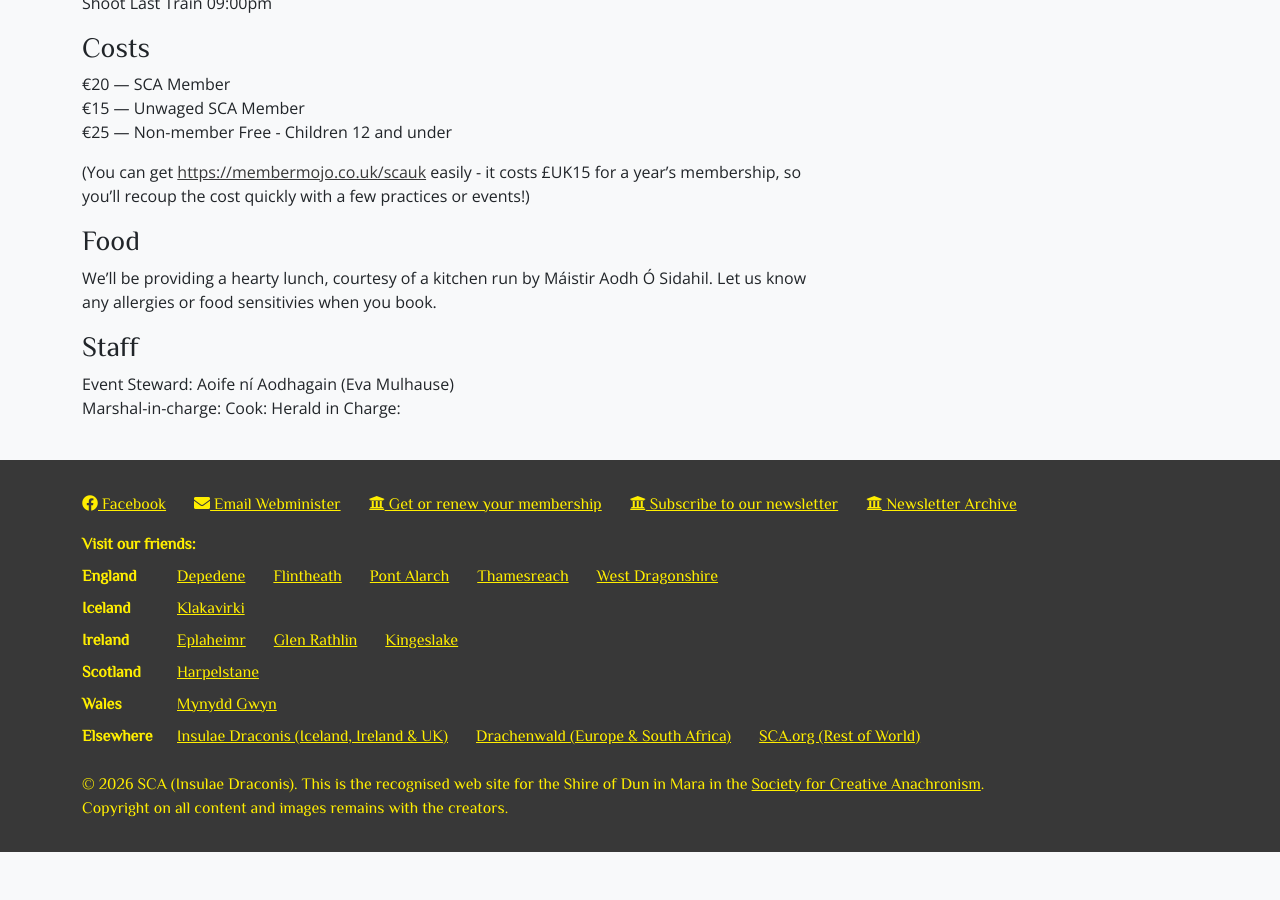
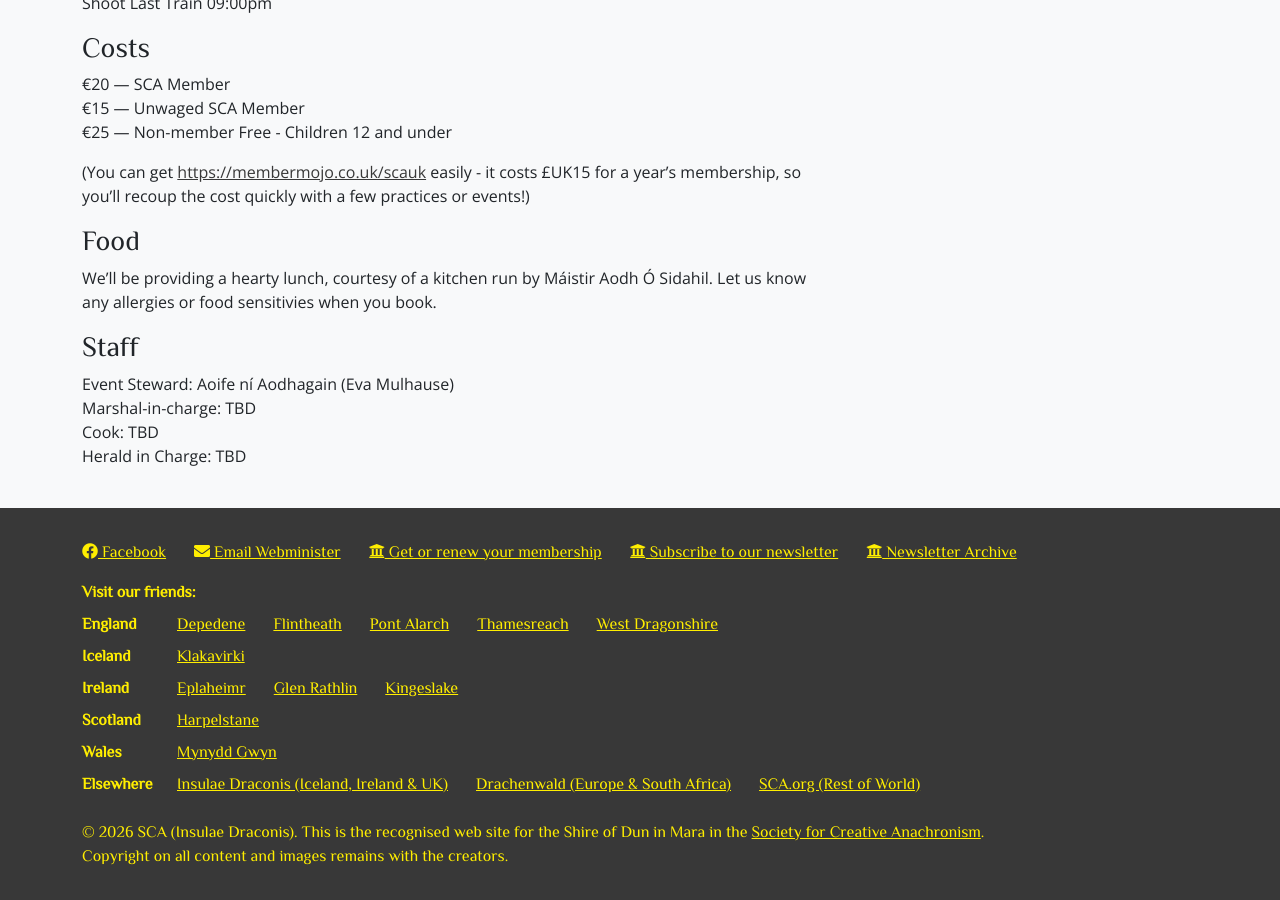
Before and after one commit to drachenwald/dun-in-mara, a Jekyll site: the page built from events/2026/duck-again/index.md, in a window 1280 px wide and 900 px high, scrolled down 1130 px. Built offline with Jekyll 4.4.1, drawn with Linux system fonts in a browser that asks for light colours; comment, search, counter and statistics services are not loaded; before the commit the page ends 1982 px from its top, so only the background shows below that.

Commit message:
updated duck

```diff
--- a/events/2026/duck-again/index.md
+++ b/events/2026/duck-again/index.md
@@ -58,10 +58,9 @@ We'll be providing a hearty lunch, courtesy of a kitchen run by Máistir Aodh Ó
 ### Staff
 
 Event Steward: Aoife ní Aodhagain (Eva Mulhause)
-Marshal-in-charge:
-Cook:
-Herald in Charge:
-
+Marshal-in-charge: TBD
+Cook: TBD
+Herald in Charge: TBD
 <!-- <div class="text-center m-4">
   <a class="btn btn-warning shadow m-2 w-50" href="https://fienta.com/springtimerevel"><i class="fas fa-ticket-alt me-1 m"></i> Book here</a><br />
 </div> -->
```
